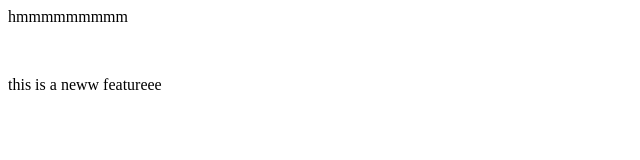
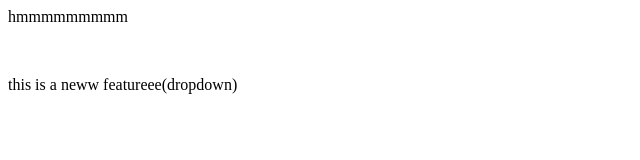
Before and after one commit to ishneet12/localrepo, a plain HTML site: page index.html in a window 1280 px wide. Shown: the full height of the page, 0-640 px from the left. Drawn offline with Linux system fonts and the light colour scheme.

Commit message:
dropdown

```diff
--- a/index.html
+++ b/index.html
@@ -1,4 +1,4 @@
 <p> hmmmmmmmmm </p>
 <br>
-<p>this is a neww featureee</p>
+<p>this is a neww featureee(dropdown)</p>
 <a href="hello"></a>
```
